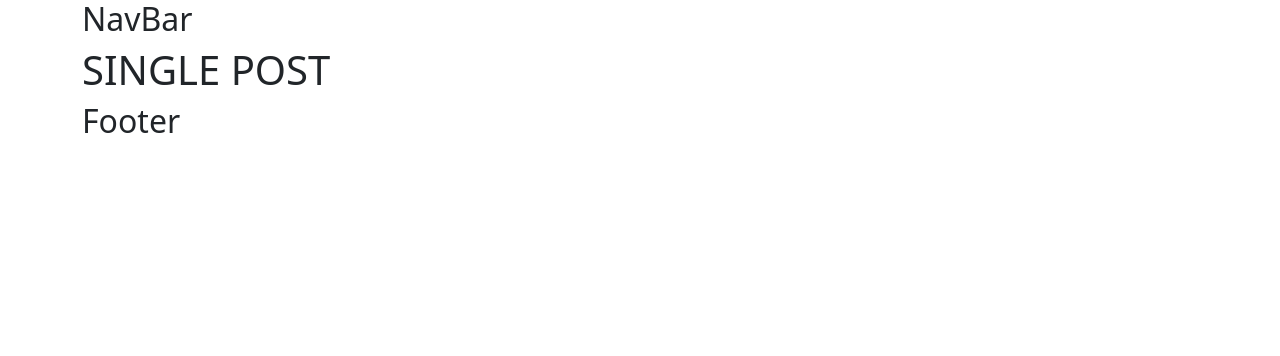
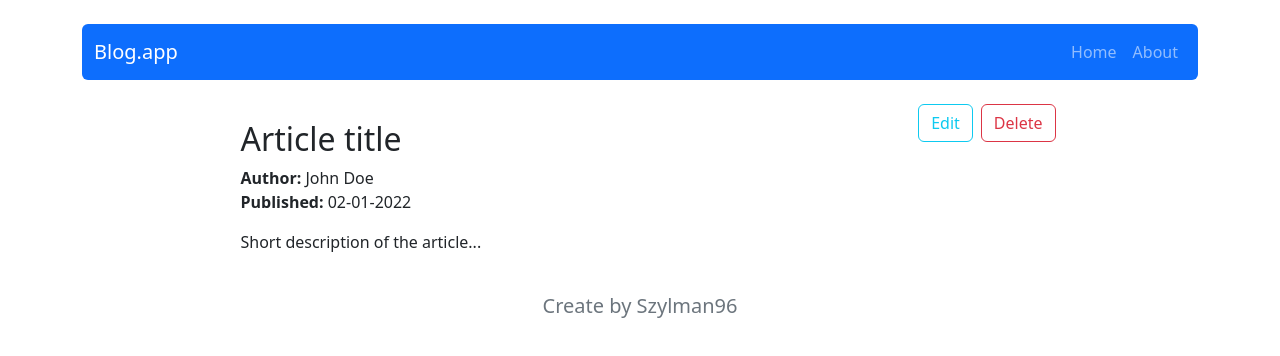
Before and after one commit to Szylman/React-blog, a React (Create React App) app: page /post/1 in a window 1280 px wide. Shown: the top 356 px of the page. Built offline with nearby package versions, Linux system fonts and the light colour scheme.

Commit message:
add allPost.js & singelPost.js

```diff
--- a/package.json
+++ b/package.json
@@ -10,10 +10,10 @@
     "react": "^18.2.0",
     "react-bootstrap": "^2.4.0",
     "react-dom": "^18.2.0",
-    "react-redux": "^8.0.2",
+    "react-redux": "7.2.6",
     "react-router-dom": "6.0.1",
     "react-scripts": "5.0.1",
-    "redux": "^4.2.0",
+    "redux": "4.1.2",
     "redux-devtools-extension": "^2.13.9",
     "sass": "^1.54.0",
     "web-vitals": "^2.1.4"
--- /dev/null
+++ b/src/components/features/allPosts.js
@@ -0,0 +1,35 @@
+import Button from 'react-bootstrap/esm/Button';
+import Card from 'react-bootstrap/Card';
+import Col from 'react-bootstrap/Col';
+import Row from 'react-bootstrap/Row';
+import { NavLink} from 'react-router-dom';
+import { useSelector } from 'react-redux';
+
+export const getAllPosts = ({ posts }) => posts;
+
+
+
+function AllPosts() {
+
+const posts = useSelector(getAllPosts)
+
+  return (
+    <Row xs={1} md={2} lg={3} className="g-4">
+      {posts.map(post => (
+        <Col>
+          <Card>
+            <Card.Body>
+              <Card.Title as="h3">{post.title}</Card.Title>
+              <Card.Text as="p" className='my-0'><strong>Author: </strong>{post.author}</Card.Text>
+              <Card.Text as="p" ><strong>Published: </strong>{post.publishedDate}</Card.Text>
+              <Card.Text className='mb-4'>{post.shortDescription}</Card.Text>
+              <Button variant="primary" as={NavLink} to={"/post/"+ post.id}>Read more</Button>
+            </Card.Body>
+          </Card>
+        </Col>
+      ))}
+    </Row>
+  );
+}
+
+export default AllPosts;
--- a/src/components/pages/home/home.js
+++ b/src/components/pages/home/home.js
@@ -1,8 +1,18 @@
+import AllPosts from "../../features/allPosts";
+import Container from 'react-bootstrap/Container';
+import Button from 'react-bootstrap/esm/Button';
+import { NavLink } from 'react-router-dom';
+import Stack from 'react-bootstrap/Stack';
+
 const Home = () =>{
     return(
-        <div>
-            <h1>HOME</h1>
-        </div>
+        <Container>
+            <Stack direction="horizontal" gap={3}>
+                <div className='mb-4'><h1>All posts</h1></div>
+                <div className="ms-auto"><Button variant="outline-info" as={NavLink} to="/post/add" >Add post</Button></div>
+            </Stack>
+            <AllPosts />
+        </Container>
     );
 }
 
--- a/src/components/pages/post/singlePost.js
+++ b/src/components/pages/post/singlePost.js
@@ -1,8 +1,42 @@
+import { Link, useParams } from "react-router-dom";
+import Button from 'react-bootstrap/esm/Button';
+import Card from 'react-bootstrap/Card';
+import Col from 'react-bootstrap/Col';
+import Row from 'react-bootstrap/Row';
+import { useSelector } from "react-redux";
+import { Modal } from "react-bootstrap";
+import { useState } from "react";
+
+export const getPostById = ({ posts }, postId) => posts.find(list => posts.id === postId);
 
 const SinglePost = () =>{
+
+    const [showModal, setShowModal] = useState(false);
+
+    const { postId } = useParams();
+    const postData = useSelector(state => getPostById(state, postId));
+
     return(
         <div>
-            <h1 >SINGLE POST</h1>
+            <Modal></Modal>
+            <Row className="justify-content-center">
+                <Col xs="6" lg="6">
+                    <Card className="border-0">
+                        <Card.Body>
+                            <Card.Title as="h2">{postData.title}</Card.Title>
+                            <Card.Text as="p" className='my-0'><strong>Author: </strong>{postData.author}</Card.Text>
+                            <Card.Text as="p" ><strong>Published: </strong>{postData.publishedDate}</Card.Text>
+                            <Card.Text className='mb-4'>{postData.shortDescription}</Card.Text>
+                        </Card.Body>
+                    </Card>
+                </Col>
+                <Col xs="6" lg="3" className="d-flex justify-content-end align-items-start">
+                    <Button variant="outline-info" className="mx-2" as={Link} to={"/post/edit/" + postData.id}>Edit</Button>
+                    <Link to="/">
+                        <Button variant="outline-danger">Delete</Button>
+                    </Link>
+                </Col>
+            </Row>
         </div>
     );
 }
--- a/src/components/views/footer/footer.js
+++ b/src/components/views/footer/footer.js
@@ -1,8 +1,10 @@
+import Container from 'react-bootstrap/Container';
+
 const Footer = () =>{
     return(
-        <div>
-            <h2>Footer</h2>
-        </div>
+        <Container>
+            <h5 className="text-center text-muted">Create by Szylman96 </h5>
+        </Container>
     );
 }
 
--- a/src/components/views/navBar/navBar.js
+++ b/src/components/views/navBar/navBar.js
@@ -1,8 +1,19 @@
+import Container from 'react-bootstrap/Container';
+import Nav from 'react-bootstrap/Nav';
+import Navbar from 'react-bootstrap/Navbar';
+import { NavLink } from 'react-router-dom';
+
 const NavBar = () =>{
     return(
-        <div>
-            <h2>NavBar</h2>
-        </div>
+        <Navbar bg="primary" variant="dark" expand="lg" className="mt-4 mb-4 rounded">
+        <Container>
+          <Navbar.Brand as={NavLink} to="/">Blog.app</Navbar.Brand>
+            <Nav className="me-auto, justify-content-end">
+                <Nav.Link as={NavLink} to="/">Home</Nav.Link>
+                <Nav.Link as={NavLink} to="/about">About</Nav.Link>
+            </Nav>
+        </Container>
+      </Navbar>
     );
 }
 
--- a/src/redux/initialState.js
+++ b/src/redux/initialState.js
@@ -1,5 +1,30 @@
 const initialState = {
-    posts: [],
+    posts: [
+        {
+            id: '1',
+            title: 'Article title',
+            shortDescription: 'Short description of the article...',
+            content: 'Main content of the article',
+            publishedDate: '02-01-2022',
+            author: 'John Doe'
+        },
+        {
+            id: '2',
+            title: 'Article title2',
+            shortDescription: 'Short description of the article...',
+            content: 'Main content of the article',
+            publishedDate: '02-02-2022',
+            author: 'John Doe'
+        },
+        {
+            id: '3',
+            title: 'Article title3',
+            shortDescription: 'Short description of the article...',
+            content: 'Main content of the article',
+            publishedDate: '02-03-2022',
+            author: 'John Doe'
+        }
+    ],
 };
 
 export default initialState;
```
Also changed, not shown: 1 other file (tests, documents, lock files or other folders).
